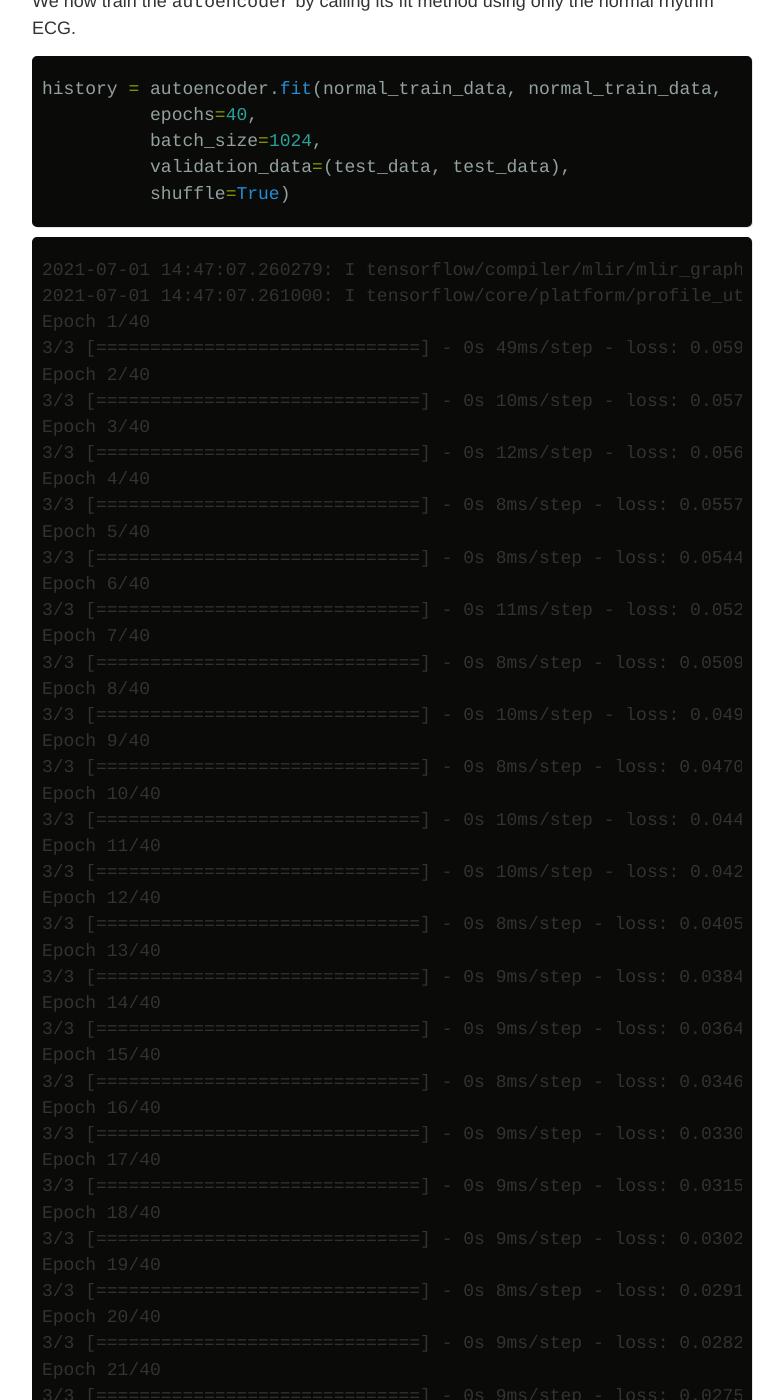
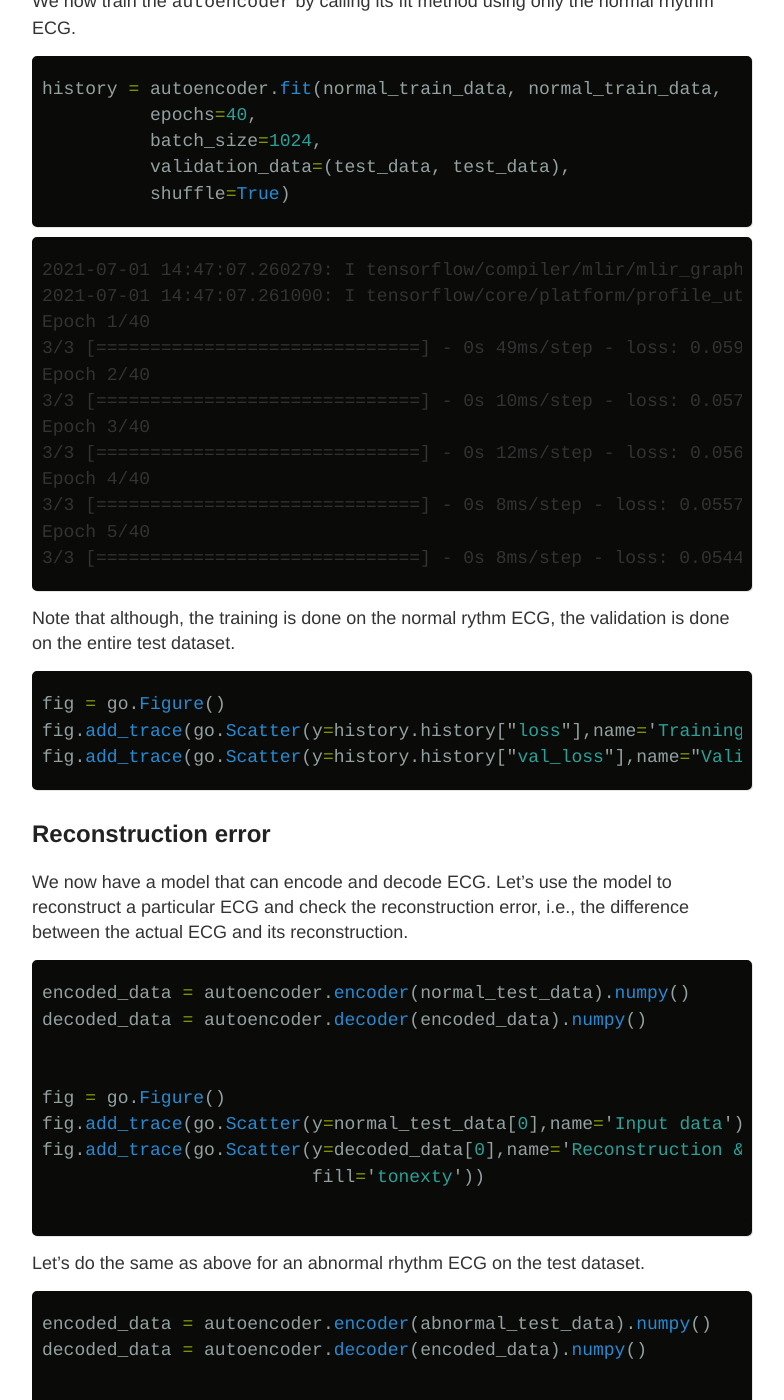
Before and after one commit to chambox/chambox.github.io, a Jekyll site: the page built from notebooks/autoencoders.md, in a window 1280 px wide and 1400 px high, scrolled down 4944 px. Shown: the whole window, without its empty margins (248-1032 px from the left). Built offline with Jekyll 4.4.1, drawn with Linux system fonts in a browser that asks for light colours; our own code applies the rules of GitHub Pages for plain Markdown files; formulas are drawn with MathJax 3; some of the changed text lies outside the part shown.

Commit message:
new update

```diff
--- a/notebooks/autoencoders.md
+++ b/notebooks/autoencoders.md
@@ -369,76 +369,7 @@ history = autoencoder.fit(normal_train_data, normal_train_data,
     3/3 [==============================] - 0s 8ms/step - loss: 0.0557 - val_loss: 0.0520
     Epoch 5/40
     3/3 [==============================] - 0s 8ms/step - loss: 0.0544 - val_loss: 0.0512
-    Epoch 6/40
-    3/3 [==============================] - 0s 11ms/step - loss: 0.0527 - val_loss: 0.0503
-    Epoch 7/40
-    3/3 [==============================] - 0s 8ms/step - loss: 0.0509 - val_loss: 0.0493
-    Epoch 8/40
-    3/3 [==============================] - 0s 10ms/step - loss: 0.0490 - val_loss: 0.0482
-    Epoch 9/40
-    3/3 [==============================] - 0s 8ms/step - loss: 0.0470 - val_loss: 0.0470
-    Epoch 10/40
-    3/3 [==============================] - 0s 10ms/step - loss: 0.0449 - val_loss: 0.0459
-    Epoch 11/40
-    3/3 [==============================] - 0s 10ms/step - loss: 0.0427 - val_loss: 0.0449
-    Epoch 12/40
-    3/3 [==============================] - 0s 8ms/step - loss: 0.0405 - val_loss: 0.0437
-    Epoch 13/40
-    3/3 [==============================] - 0s 9ms/step - loss: 0.0384 - val_loss: 0.0426
-    Epoch 14/40
-    3/3 [==============================] - 0s 9ms/step - loss: 0.0364 - val_loss: 0.0418
-    Epoch 15/40
-    3/3 [==============================] - 0s 8ms/step - loss: 0.0346 - val_loss: 0.0411
-    Epoch 16/40
-    3/3 [==============================] - 0s 9ms/step - loss: 0.0330 - val_loss: 0.0403
-    Epoch 17/40
-    3/3 [==============================] - 0s 9ms/step - loss: 0.0315 - val_loss: 0.0397
-    Epoch 18/40
-    3/3 [==============================] - 0s 9ms/step - loss: 0.0302 - val_loss: 0.0392
-    Epoch 19/40
-    3/3 [==============================] - 0s 8ms/step - loss: 0.0291 - val_loss: 0.0387
-    Epoch 20/40
-    3/3 [==============================] - 0s 9ms/step - loss: 0.0282 - val_loss: 0.0383
-    Epoch 21/40
-    3/3 [==============================] - 0s 9ms/step - loss: 0.0275 - val_loss: 0.0380
-    Epoch 22/40
-    3/3 [==============================] - 0s 9ms/step - loss: 0.0268 - val_loss: 0.0375
-    Epoch 23/40
-    3/3 [==============================] - 0s 9ms/step - loss: 0.0263 - val_loss: 0.0371
-    Epoch 24/40
-    3/3 [==============================] - 0s 10ms/step - loss: 0.0258 - val_loss: 0.0368
-    Epoch 25/40
-    3/3 [==============================] - 0s 12ms/step - loss: 0.0253 - val_loss: 0.0362
-    Epoch 26/40
-    3/3 [==============================] - 0s 10ms/step - loss: 0.0248 - val_loss: 0.0361
-    Epoch 27/40
-    3/3 [==============================] - 0s 8ms/step - loss: 0.0244 - val_loss: 0.0354
-    Epoch 28/40
-    3/3 [==============================] - 0s 8ms/step - loss: 0.0240 - val_loss: 0.0353
-    Epoch 29/40
-    3/3 [==============================] - 0s 17ms/step - loss: 0.0236 - val_loss: 0.0349
-    Epoch 30/40
-    3/3 [==============================] - 0s 8ms/step - loss: 0.0232 - val_loss: 0.0349
-    Epoch 31/40
-    3/3 [==============================] - 0s 8ms/step - loss: 0.0228 - val_loss: 0.0344
-    Epoch 32/40
-    3/3 [==============================] - 0s 9ms/step - loss: 0.0224 - val_loss: 0.0340
-    Epoch 33/40
-    3/3 [==============================] - 0s 11ms/step - loss: 0.0221 - val_loss: 0.0339
-    Epoch 34/40
-    3/3 [==============================] - 0s 8ms/step - loss: 0.0218 - val_loss: 0.0337
-    Epoch 35/40
-    3/3 [==============================] - 0s 8ms/step - loss: 0.0216 - val_loss: 0.0334
-    Epoch 36/40
-    3/3 [==============================] - 0s 9ms/step - loss: 0.0214 - val_loss: 0.0331
-    Epoch 37/40
-    3/3 [==============================] - 0s 9ms/step - loss: 0.0212 - val_loss: 0.0330
-    Epoch 38/40
-    3/3 [==============================] - 0s 9ms/step - loss: 0.0209 - val_loss: 0.0330
-    Epoch 39/40
-    3/3 [==============================] - 0s 10ms/step - loss: 0.0207 - val_loss: 0.0329
-    Epoch 40/40
-    3/3 [==============================] - 0s 8ms/step - loss: 0.0205 - val_loss: 0.0328
+
 
 
 Note that although, the training is done on the normal rythm ECG, the validation is done on the entire test dataset.
```
